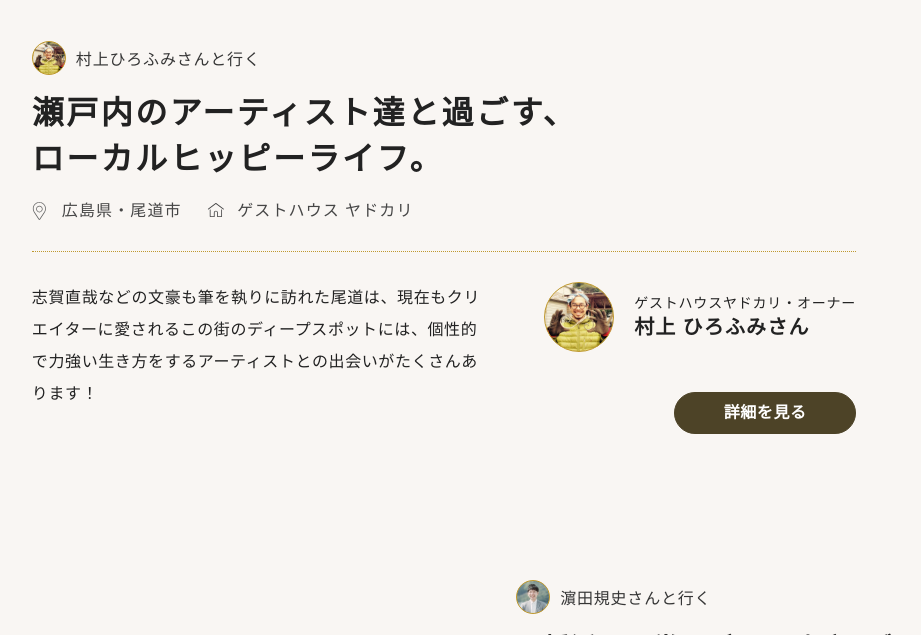
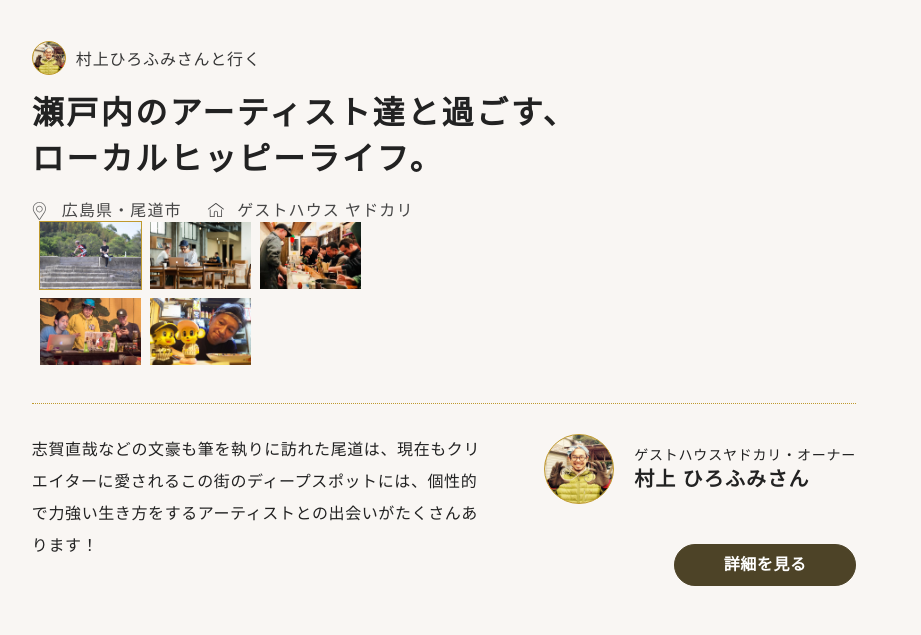
Before and after one commit to teamkitkumazaki/meguribito, a PHP site: page / in a window 1280 px wide. Shown: the part 1712-2347 px from the top of the page, without its empty margins (196-1117 px from the left). Run offline with PHP 8.4, Linux system fonts and the light colour scheme; some libraries are stand-ins or nearby versions.

Commit message:
メインピックアップ部分の画像切り替え実装

```diff
--- a/assets/css/component/comp-footer-link.scss
+++ b/assets/css/component/comp-footer-link.scss
@@ -21,7 +21,7 @@
         &:hover{
           img{
             opacity: 0.85;
-            transform: scale(1.1);
+            transform: scale(1.05);
           }
         }
       }
--- a/assets/css/component/comp-news-list.scss
+++ b/assets/css/component/comp-news-list.scss
@@ -17,7 +17,7 @@
         &:hover{
           img{
             opacity: 0.85;
-            transform: scale(1.15);
+            transform: scale(1.1);
           }
         }
       }
@@ -62,7 +62,7 @@
           max-height: 475px;
           &:hover{
             img{
-              transform: scale(1.1);
+              transform: scale(1.05);
             }
           }
         }
--- a/assets/css/component/comp-pickup-plan.scss
+++ b/assets/css/component/comp-pickup-plan.scss
@@ -12,6 +12,7 @@
     }
     .img_wrap{
       width: 52%;
+      transition: opacity .5s;
       a{
         display: block;
         overflow: hidden;
@@ -24,9 +25,12 @@
         &:hover{
           img{
             opacity: 0.85;
-            transform: scale(1.1);
+            transform: scale(1.05);
           }
         }
+      }
+      &.slide_change{
+        opacity: 0;
       }
     }
     .txt_wrap{
@@ -151,6 +155,32 @@
         width: 100%;
 
         .title_wrap{
+          @include flexSet;
+          justify-content: space-between;
+          align-items: center;
+          .slider_shifter{
+            @include flexSet;
+            width: 330px;
+            .img_box{
+              width: 33.333333%;
+              padding: 0 0 7px 7px;
+              box-sizing: border-box;
+              @include hover;
+              cursor: pointer;
+              img{
+                border: 1px solid #f9f6f3;
+                box-sizing: border-box;
+              }
+              &:nth-of-type(3n){
+                margin-right: 0;
+              }
+              &.active_box{
+                img{
+                  border: 1px solid $pointYellow;
+                }
+              }
+            }
+          }
           a{
             font-size: 32px;
             line-height: 1.44;
--- a/assets/css/component/comp-plan-list.scss
+++ b/assets/css/component/comp-plan-list.scss
@@ -21,7 +21,7 @@
         &:hover{
           img{
             opacity: 0.85;
-            transform: scale(1.15);
+            transform: scale(1.1);
           }
         }
       }
--- a/assets/css/component/comp-service-slider.scss
+++ b/assets/css/component/comp-service-slider.scss
@@ -32,7 +32,7 @@
       background-image: url(../img/common/caret_prev.svg);
     }
     &.slick-next{
-      left: 120px;
+      left: 100px;
       padding-right: 25px;
       background-position: center right;
       background-image: url(../img/common/caret_next.svg);
--- a/assets/css/style.css
+++ b/assets/css/style.css
@@ -871,7 +871,7 @@ footer .footer_inner .footer_lower .copyright {
 }
 .comp-plan-list .plan_item .img_wrap a:hover img {
   opacity: 0.85;
-  transform: scale(1.15);
+  transform: scale(1.1);
 }
 .comp-plan-list .plan_item .txt_wrap .title_wrap a {
   display: block;
@@ -955,7 +955,7 @@ footer .footer_inner .footer_lower .copyright {
 }
 .comp-news-list .news_item .img_wrap a:hover img {
   opacity: 0.85;
-  transform: scale(1.15);
+  transform: scale(1.1);
 }
 .comp-news-list .news_item .txt_wrap {
   padding: 25px 20px;
@@ -1008,7 +1008,7 @@ footer .footer_inner .footer_lower .copyright {
   max-height: 475px;
 }
 .comp-news-list .news_item:nth-of-type(1) .img_wrap a:hover img {
-  transform: scale(1.1);
+  transform: scale(1.05);
 }
 .comp-news-list .news_item:nth-of-type(1) .txt_wrap {
   width: 50%;
@@ -1072,6 +1072,7 @@ footer .footer_inner .footer_lower .copyright {
 }
 .comp-pickup-plan .pickup_item .img_wrap {
   width: 52%;
+  transition: opacity 0.5s;
 }
 .comp-pickup-plan .pickup_item .img_wrap a {
   display: block;
@@ -1085,7 +1086,10 @@ footer .footer_inner .footer_lower .copyright {
 }
 .comp-pickup-plan .pickup_item .img_wrap a:hover img {
   opacity: 0.85;
-  transform: scale(1.1);
+  transform: scale(1.05);
+}
+.comp-pickup-plan .pickup_item .img_wrap.slide_change {
+  opacity: 0;
 }
 .comp-pickup-plan .pickup_item .txt_wrap {
   width: 43%;
@@ -1226,6 +1230,37 @@ footer .footer_inner .footer_lower .copyright {
 .comp-pickup-plan .pickup_item:nth-of-type(1) .txt_wrap {
   width: 100%;
 }
+.comp-pickup-plan .pickup_item:nth-of-type(1) .txt_wrap .title_wrap {
+  display: flex;
+  flex-wrap: wrap;
+  justify-content: space-between;
+  align-items: center;
+}
+.comp-pickup-plan .pickup_item:nth-of-type(1) .txt_wrap .title_wrap .slider_shifter {
+  display: flex;
+  flex-wrap: wrap;
+  width: 330px;
+}
+.comp-pickup-plan .pickup_item:nth-of-type(1) .txt_wrap .title_wrap .slider_shifter .img_box {
+  width: 33.333333%;
+  padding: 0 0 7px 7px;
+  box-sizing: border-box;
+  transition: opacity 0.3s;
+  cursor: pointer;
+}
+.comp-pickup-plan .pickup_item:nth-of-type(1) .txt_wrap .title_wrap .slider_shifter .img_box:hover {
+  opacity: 0.75;
+}
+.comp-pickup-plan .pickup_item:nth-of-type(1) .txt_wrap .title_wrap .slider_shifter .img_box img {
+  border: 1px solid #f9f6f3;
+  box-sizing: border-box;
+}
+.comp-pickup-plan .pickup_item:nth-of-type(1) .txt_wrap .title_wrap .slider_shifter .img_box:nth-of-type(3n) {
+  margin-right: 0;
+}
+.comp-pickup-plan .pickup_item:nth-of-type(1) .txt_wrap .title_wrap .slider_shifter .img_box.active_box img {
+  border: 1px solid #BF992E;
+}
 .comp-pickup-plan .pickup_item:nth-of-type(1) .txt_wrap .title_wrap a {
   font-size: 32px;
   line-height: 1.44;
@@ -1278,7 +1313,7 @@ footer .footer_inner .footer_lower .copyright {
 }
 .comp-footer-link .link_item a .img_wrap:hover img {
   opacity: 0.85;
-  transform: scale(1.1);
+  transform: scale(1.05);
 }
 .comp-footer-link .link_item a .txt_wrap {
   display: block;
@@ -1352,7 +1387,7 @@ footer .footer_inner .footer_lower .copyright {
   background-image: url(../img/common/caret_prev.svg);
 }
 .comp-service-slider .slick-arrow.slick-next {
-  left: 120px;
+  left: 100px;
   padding-right: 25px;
   background-position: center right;
   background-image: url(../img/common/caret_next.svg);
--- a/index.html
+++ b/index.html
@@ -101,21 +101,30 @@
 				</div><!-- comp-section-title -->
 				<div class="comp-pickup-plan">
 					<div class="pickup_item first">
-						<div class="img_wrap">
+						<div id="mainPickImg" class="img_wrap">
 							<a href="#aaaa">
 								<img src="assets/img/index/pick01.jpg">
 							</a>
 						</div><!-- img_wrap -->
 						<div class="txt_wrap">
+							<div class="title_wrap">
+								<div class="title_txt">
 									<div class="comp-kagibito-wrap">
 										<span class="icon" style="background-image: url(assets/img/kagibito/kagibito04.jpg);"></span>
 										<span class="name">村上ひろふみさんと行く</span>
 									</div>
-							<div class="title_wrap">
 									<h3><a href="#aaaa"><span>瀬戸内のアーティスト達と過ごす、</span><span>ローカルヒッピーライフ。</span></a></h3>
 									<div class="location">
 										<span class="area">広島県・尾道市</span>
 										<span class="guesthouse">ゲストハウス ヤドカリ</span>
+									</div>
+								</div>
+								<div id="sliderShifter" class="slider_shifter">
+									<button class="img_box active_box"><img src="assets/img/index/pick01-1.jpg"></button>
+									<button class="img_box"><img src="assets/img/index/pick01-2.jpg"></button>
+									<button class="img_box"><img src="assets/img/index/pick01-3.jpg"></button>
+									<button class="img_box"><img src="assets/img/index/pick01-4.jpg"></button>
+									<button class="img_box"><img src="assets/img/index/pick01-5.jpg"></button>
 								</div>
 							</div><!-- title_wrap -->
 							<div class="desc_wrap">
```
Also changed, not shown: assets/js/layout.js (+93 -75 lines), assets/img/index/pick01-1.jpg (added), assets/img/index/pick01-2.jpg (added), assets/img/index/pick01-3.jpg (added), assets/img/index/pick01-4.jpg (added), assets/img/index/pick01-5.jpg (added). Lines whose indentation alone changed are shown as unchanged.
